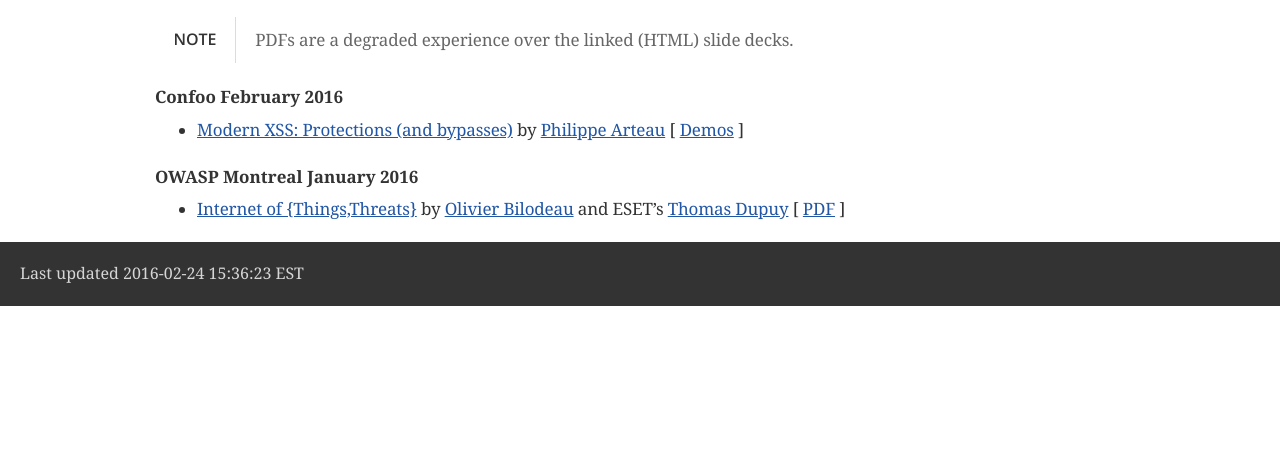
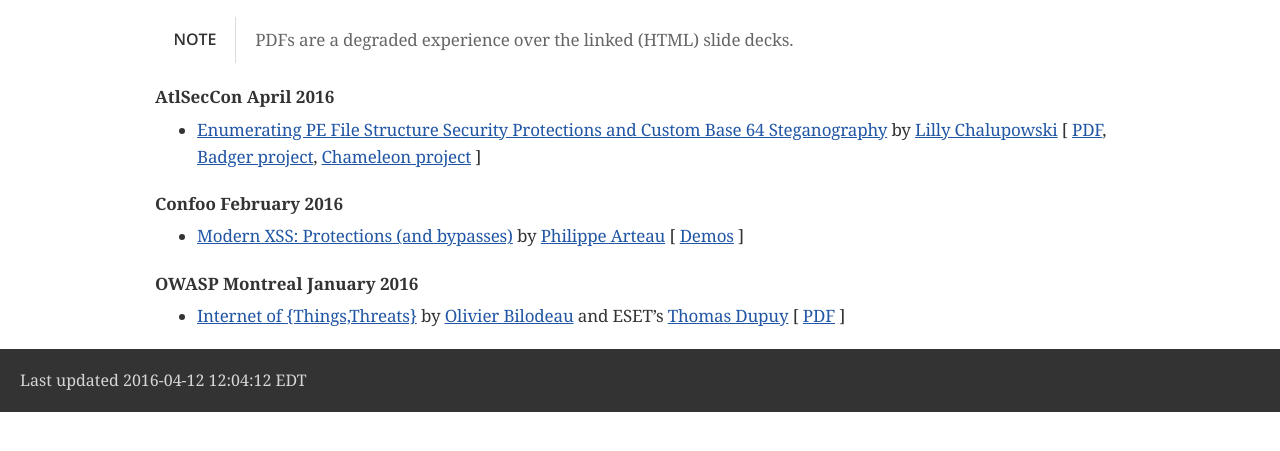
Before and after one commit to akpotter/presentations, a plain HTML site: page index.html in a window 1280 px wide. Shown: the part 101-552 px from the top of the page. Drawn offline with nearby package versions, Linux system fonts and the light colour scheme; a web font is replaced by a local one.

Commit message:
added Lilly's AtlSecCon entry in our presentation's index

```diff
--- a/index.html
+++ b/index.html
@@ -436,6 +436,22 @@ PDFs are a degraded experience over the linked (HTML) slide decks.
 </div>
 <div class="dlist">
 <dl>
+<dt class="hdlist1">AtlSecCon April 2016</dt>
+<dd>
+<div class="ulist">
+<ul>
+<li>
+<p><a href="https://speakerdeck.com/lillypad/pe-file-structure-security-and-custom-base-64-steganography">Enumerating
+PE File Structure Security Protections and Custom Base 64 Steganography</a>
+by <a href="https://linkedin.com/in/lillygosec">Lilly Chalupowski</a> [
+<a href="2016-04-07_atlseccon/PE_File_Security.pdf">PDF</a>,
+<a href="https://github.com/lillypad/badger">Badger project</a>,
+<a href="https://github.com/lillypad/chameleon">Chameleon project</a>
+]</p>
+</li>
+</ul>
+</div>
+</dd>
 <dt class="hdlist1">Confoo February 2016</dt>
 <dd>
 <div class="ulist">
@@ -465,7 +481,7 @@ by <a href="https://twitter.com/obilodeau">Olivier Bilodeau</a> and ESET&#8217;s
 </div>
 <div id="footer">
 <div id="footer-text">
-Last updated 2016-02-24 15:36:23 EST
+Last updated 2016-04-12 12:04:12 EDT
 </div>
 </div>
 </body>
```
